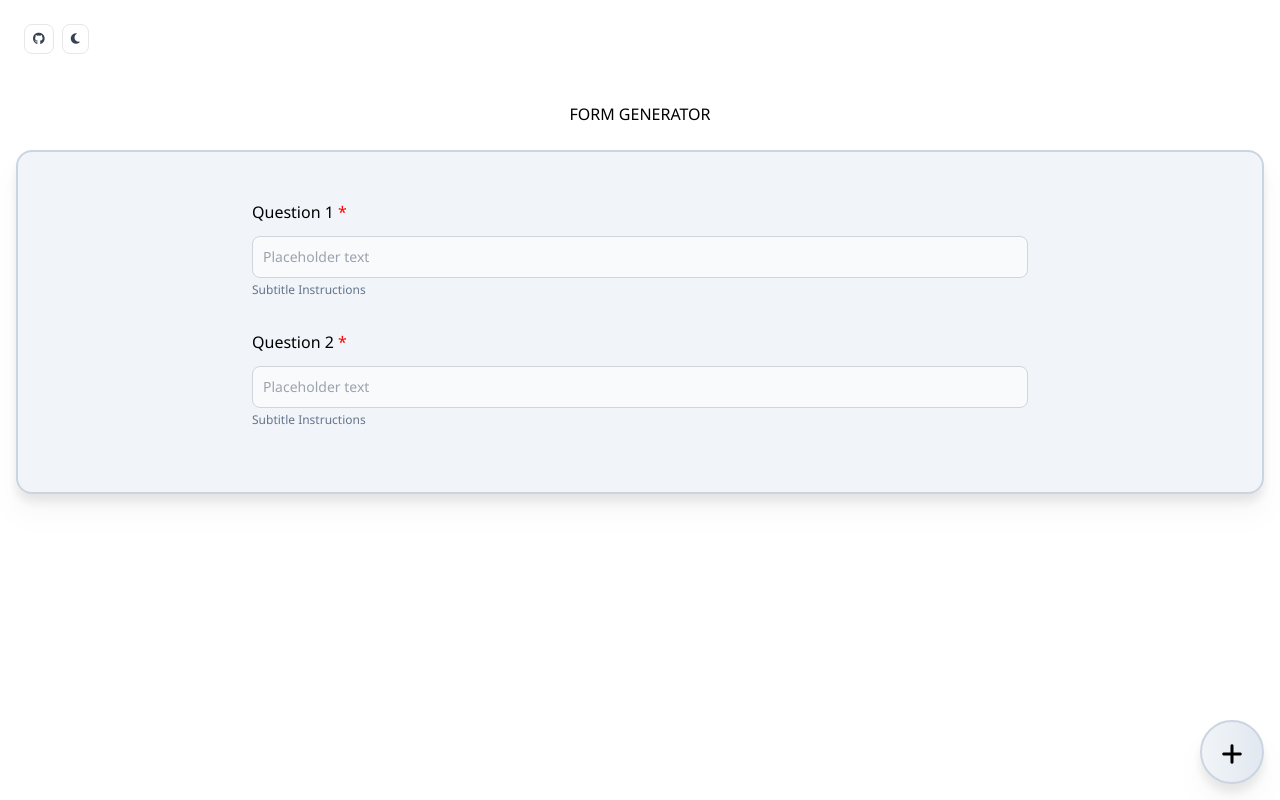
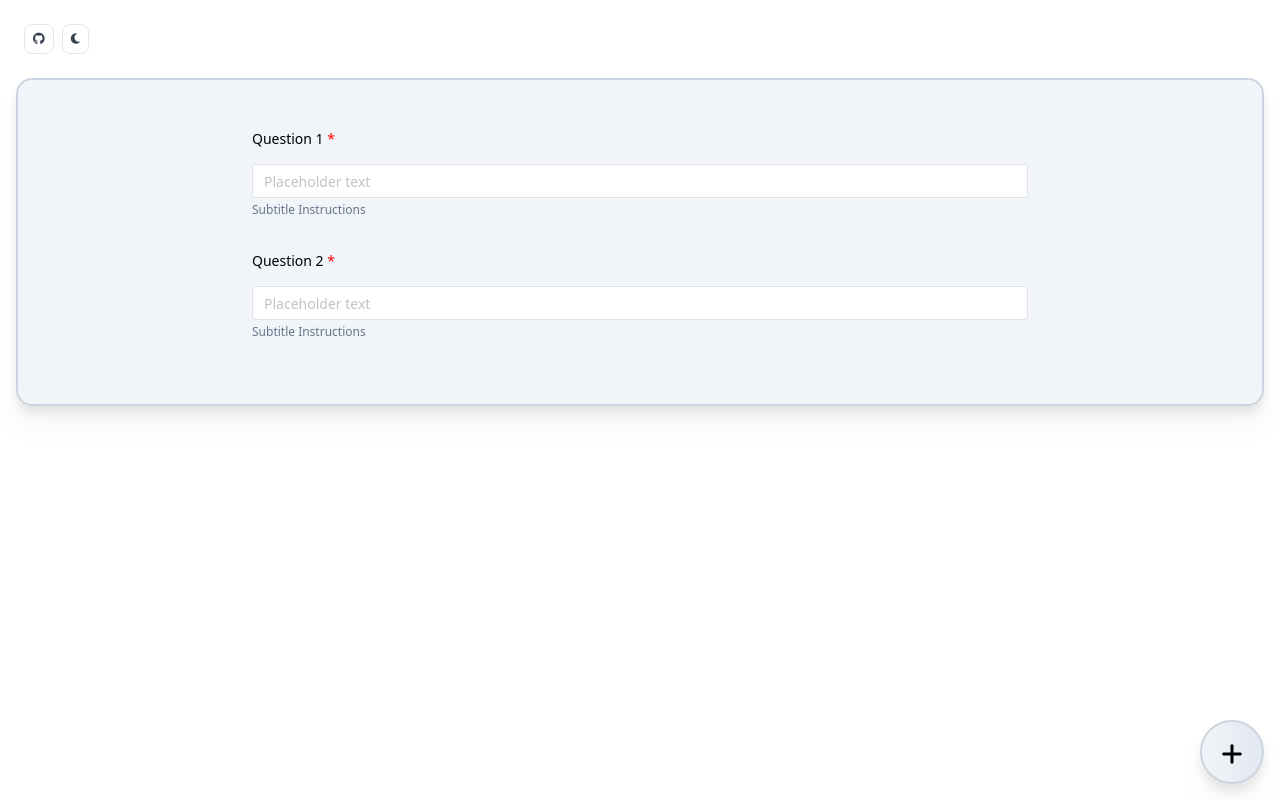
Before and after one commit to acastaneiras/form-generator-vue, a Vue app: page / in a window 1280 px wide. Built offline with nearby package versions, Linux system fonts and the light colour scheme.

Commit message:
Naive-UI implementation

```diff
--- a/package.json
+++ b/package.json
@@ -15,6 +15,7 @@
   "devDependencies": {
     "@vitejs/plugin-vue": "^3.0.0",
     "autoprefixer": "^10.4.8",
+    "naive-ui": "^2.32.1",
     "postcss": "^8.4.14",
     "tailwindcss": "^3.1.7",
     "vite": "^3.0.0"
--- a/src/App.vue
+++ b/src/App.vue
@@ -3,7 +3,7 @@ import Home from './components/Home.vue'
 </script>
 
 <template>
-  <Home title="Form generator"/>
+  <Home/>
 </template>
 
 <style scoped>
--- a/src/components/Home.vue
+++ b/src/components/Home.vue
@@ -1,6 +1,6 @@
 <template>
+  <n-config-provider :theme="darkMode ? darkTheme : null" :theme-overrides="darkMode === false ? lightThemeOverrides : darkThemeOverrides">
     <div class="container-fluid min-h-screen static bg-white dark:bg-black">
-
       <div class="flex">
         <div class="duration-200" :class="[{ 'w-full': (!showPicker) }, { 'w-3/5': showPicker }]">
           <div class="flex w-100 justify-start align-center w-100 p-6">
@@ -8,9 +8,6 @@
             </div>
             <div><button class="btn-app" v-html="displayMode" v-on:click="changeThemeMode"></button></div>
           </div>
-        <h1 class="dark:text-white text-center uppercase font-thin p-6">
-          {{ title }}
-        </h1>
           <QuestionList></QuestionList>
         </div>
       </div>
@@ -28,19 +25,20 @@
       </div>
 
     </div>
+  </n-config-provider>
 </template>
 
 <style scoped>
 </style>
 <script setup>
-import {ref, computed} from 'vue';
+import { ref, computed } from 'vue';
+import { darkTheme, NConfigProvider } from 'naive-ui';
 import QuestionList from './QuestionList.vue';
 import QuestionPicker from './QuestionPicker.vue';
 
 import { useGlobalStore } from '../stores/store';
 
 const store = useGlobalStore();
-const props = defineProps(['title']);
 
 /* data */
 const darkMode = ref(false);
@@ -69,7 +67,16 @@ const displayMode = computed(() => {
   return `<i class='${modeClass}'></i>`;
 })
 
+const lightThemeOverrides = {
+  common: {
+    primaryColor: '#8C8C8CFF',
+    primaryColorHover: '#8C8C8CFF'
+  }
+}
 
-
-
+const darkThemeOverrides = {
+  common: {
+    primaryColor: '#FF0000',
+  }
+}
 </script>
--- a/src/components/QuestionList.vue
+++ b/src/components/QuestionList.vue
@@ -15,10 +15,11 @@
                                     class="fas fa-trash"></i></button>
                         </div>
                     </h1>
-                    <div v-html="questionRender(question)">
-                    </div>
+                    <component
+                    class="mb-1"
+                    :is="getComponentByType(question.type)"
+                    :currentQuestion="question"></component>
                     <div class="text-xs text-slate-500">{{ question.hasSubtitle ? question.subtitleText : '' }}</div>
-
                 </div>
             </div>
         </div>
@@ -34,10 +35,25 @@
 
 <script setup>
 import { ref } from 'vue';
+import TextElement from '../components/render/TextElement.vue'
+import RadioElement from './render/RadioElement.vue';
+import SelectElement from './render/SelectElement.vue';
+
 import { useGlobalStore } from '../stores/store';
+
 const store = useGlobalStore();
+const showActions = ref(false);
 
-const showActions = ref(false);
+const getComponentByType = (type) => {
+    switch (type) {
+        case "text":
+            return TextElement;
+        case "radio":
+            return RadioElement;
+        case "select":
+            return SelectElement
+    }
+}
 
 const required = (question) => {
     return question.isRequired ? '<span style="color:red">*</span>' : ''
@@ -46,8 +62,6 @@ const required = (question) => {
 const questionRender = (question) => {
     switch (question.type) {
         case "text":
-            return `
-                        <input disabled type="text" ${question.isRequired ? 'required' : ''} placeholder="${question.hasPlaceholder ? question.placeholderText : ''}" class="form-input-text mb-1">`
             break;
         case "select":
             let select_type = "<select class='form-input-select mb-1'>";
--- a/src/components/QuestionPicker.vue
+++ b/src/components/QuestionPicker.vue
@@ -155,6 +155,12 @@ const resetQuestion = () => {
 }
 
 const onSubmit = () => {
+    if (typeof store.question.options !== 'undefined') {
+        store.question.options.map((el) => {
+            el.label = el.value;
+            return el;
+        });
+    }
     if (store.currentIndex === null) {
         addQuestion(store.question);
     }
--- /dev/null
+++ b/src/components/render/RadioElement.vue
@@ -0,0 +1,37 @@
+<template>
+    <div>
+        <n-space>
+            <n-radio v-for="option in currentQuestion.options"
+                :key="option.value"
+                :value="option.value"
+                :label="option.value"
+                :name="`question-${currentQuestion.id}`"
+                :checked="checkedValue == option.value"
+                :disabled="false"
+                @change="handleChange">
+            </n-radio>
+        </n-space>
+    </div>
+</template>
+<script>
+import { defineComponent, ref } from "vue";
+import { NRadio, NSpace } from 'naive-ui';
+
+export default defineComponent({
+    name: 'RadioElement',
+    setup() {
+        const checkedValueRef = ref(null);
+
+        return {
+            checkedValue: checkedValueRef,
+            handleChange(e) {
+                checkedValueRef.value = e.target.value;
+            }
+        }
+    },
+    props: ['currentQuestion'],
+    components: {
+        NRadio, NSpace
+    }
+})
+</script>
--- /dev/null
+++ b/src/components/render/SelectElement.vue
@@ -0,0 +1,23 @@
+<template>
+    <n-space vertical>
+        <n-select v-model:value="value" :placeholder="currentQuestion.hasPlaceholder ? currentQuestion.placeholderText : ''" :options="currentQuestion.options" />
+    </n-space>
+</template>
+
+<script>
+import { defineComponent, ref } from "vue";
+import { NSelect } from "naive-ui";
+
+export default defineComponent({
+    name: 'SelectElement',
+    setup() {
+        return {
+            value: ref(null),
+        };
+    },
+    props: ['currentQuestion'],
+    components: {
+        NSelect
+    }
+});
+</script>
--- /dev/null
+++ b/src/components/render/TextElement.vue
@@ -0,0 +1,17 @@
+<template>
+    <div>
+        <n-input :placeholder="currentQuestion.hasPlaceholder ? currentQuestion.placeholderText : ''">
+        </n-input>
+    </div>
+</template>
+<script>
+import { NInput } from 'naive-ui'
+
+export default {
+    name: 'TextElement',
+    props: ['currentQuestion'],
+    components: {
+        NInput
+    }
+}
+</script>
--- a/src/stores/store.js
+++ b/src/stores/store.js
@@ -1,27 +1,28 @@
 import {
     defineStore
 } from 'pinia';
-
 
 export const useGlobalStore = defineStore('store', {
     state: () => {
         return {
             questions: [{
+                "id": 1,
                 "type": "text",
                 "name": "Question 1",
                 "isRequired": true,
                 "hasPlaceholder": true,
                 "placeholderText": "Placeholder text",
                 "hasSubtitle": true,
-                "subtitleText": "Subtitle Instructions"
+                "subtitleText": "Subtitle Instructions",
             }, {
+                "id": 2,
                 "type": "text",
                 "name": "Question 2",
                 "isRequired": true,
                 "hasPlaceholder": true,
                 "placeholderText": "Placeholder text",
                 "hasSubtitle": true,
-                "subtitleText": "Subtitle Instructions"
+                "subtitleText": "Subtitle Instructions",
             }],
             question: {
                 type: null,
@@ -30,7 +31,7 @@ export const useGlobalStore = defineStore('store', {
                 hasPlaceholder: false,
                 placeholderText: "",
                 hasSubtitle: false,
-                subtitleText: ""
+                subtitleText: "",
             },
             currentIndex: null
         }
@@ -38,9 +39,14 @@ export const useGlobalStore = defineStore('store', {
     actions: {
         setCurrentIndex(index) {
             this.currentIndex = index;
+
             this.question = {...this.questions[index]};
+            if (typeof this.question.options !== 'undefined') {
+                this.question.options = [...this.question.options]
+            }
         },
         addQuestion(question) {
+            question.id = this.questions.length + 1;
             this.questions.push(question);
         },
         editQuestion(question) {
```
Also changed, not shown: 2 other files (tests, documents, lock files or other folders). Lines whose indentation alone changed are shown as unchanged.
